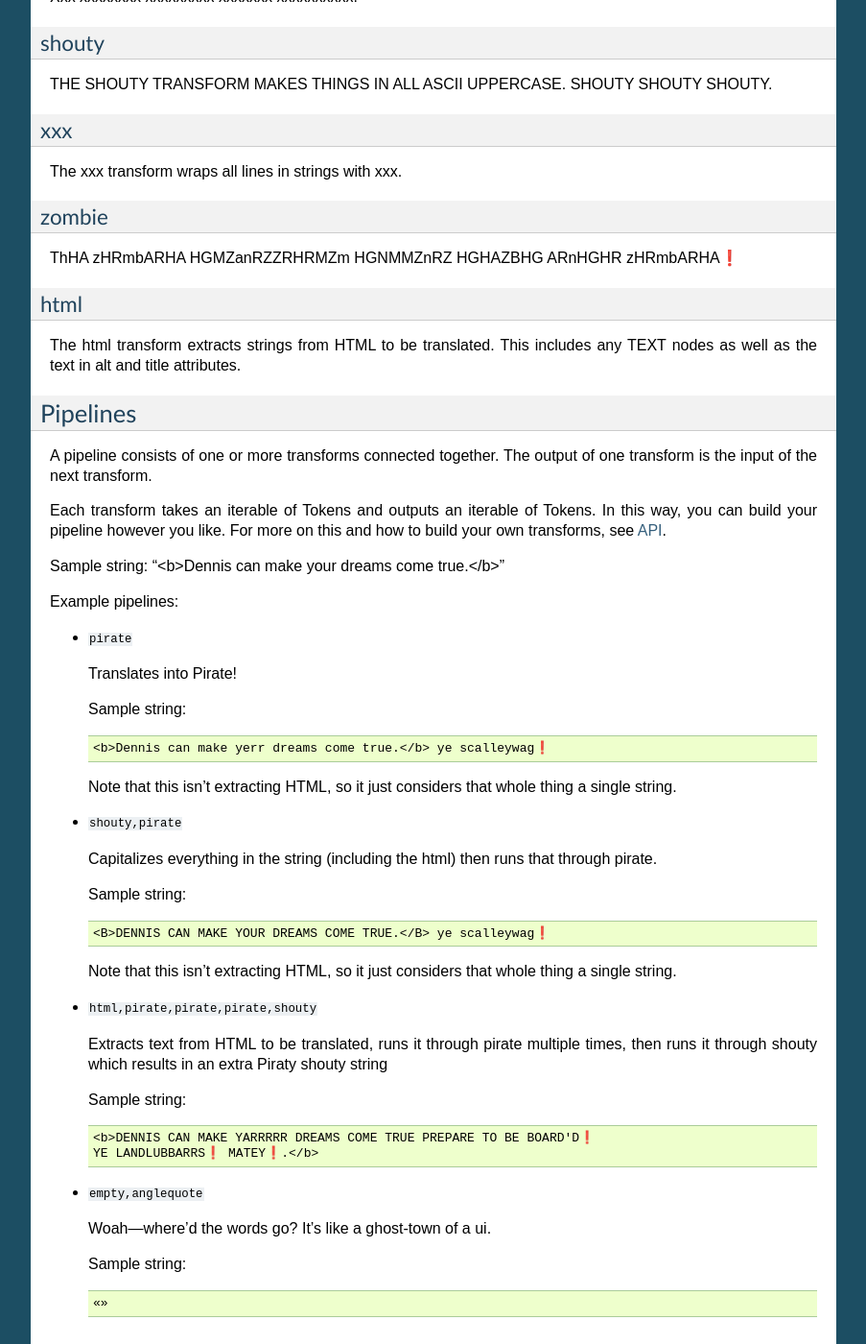
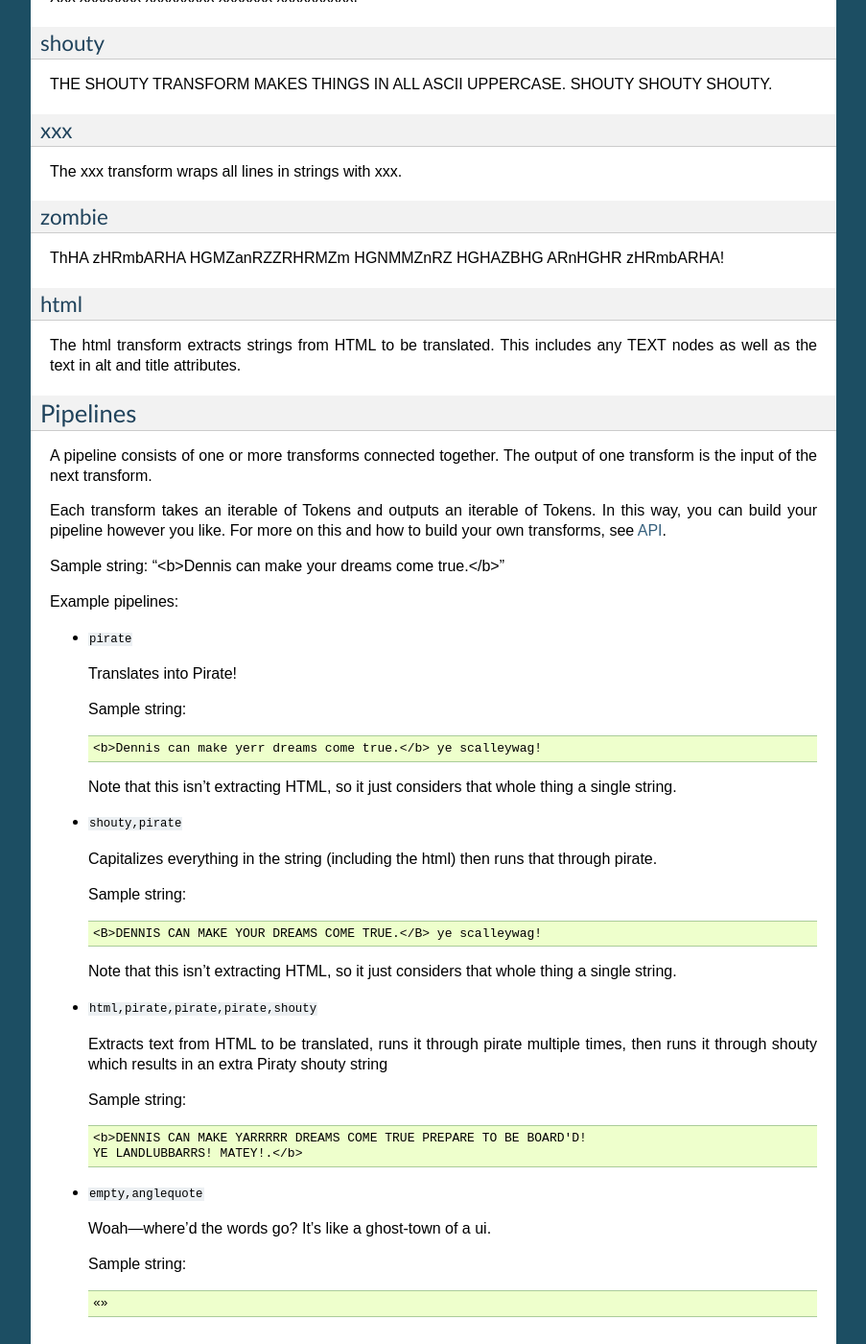
Before and after one commit to mozilla/dennis, a Sphinx documentation site: the page built from docs/translating.rst, in a window 1280 px wide and 1400 px high, scrolled down 2255 px. Shown: the whole window at 96% size, without its empty margins (198-1101 px from the left). Built offline with Sphinx 7.4.7, drawn with Linux system fonts in a browser that asks for light colours; some of the changed text lies outside the part shown.

```diff
--- a/docs/translating.rst
+++ b/docs/translating.rst
@@ -130,7 +130,7 @@ sort of interesting to see a ui with no text in it.
 haha
 ----
 
-Haha❗ Adds "Haha!" before sentences in a string. Haha❗ The exclamation
+Haha! Adds "Haha!" before sentences in a string. Haha! The exclamation
 point is a non-ASCII character, so this is both fun and tests unicode
 handling!
 
@@ -169,7 +169,7 @@ The xxx transform wraps all lines in strings with xxx.
 zombie
 ------
 
-ThHA zHRmbARHA HGMZanRZZRHRMZm HGNMMZnRZ HGHAZBHG ARnHGHR zHRmbARHA❗
+ThHA zHRmbARHA HGMZanRZZRHRMZm HGNMMZnRZ HGHAZBHG ARnHGHR zHRmbARHA!
 
 
 html
@@ -203,7 +203,7 @@ Example pipelines:
 
   Sample string::
 
-      <b>Dennis can make yerr dreams come true.</b> ye scalleywag❗
+      <b>Dennis can make yerr dreams come true.</b> ye scalleywag!
 
   Note that this isn't extracting HTML, so it just considers that
   whole thing a single string.
@@ -215,7 +215,7 @@ Example pipelines:
 
   Sample string::
 
-      <B>DENNIS CAN MAKE YOUR DREAMS COME TRUE.</B> ye scalleywag❗
+      <B>DENNIS CAN MAKE YOUR DREAMS COME TRUE.</B> ye scalleywag!
 
   Note that this isn't extracting HTML, so it just considers that
   whole thing a single string.
@@ -228,8 +228,8 @@ Example pipelines:
 
   Sample string::
 
-      <b>DENNIS CAN MAKE YARRRRR DREAMS COME TRUE PREPARE TO BE BOARD'D❗
-      YE LANDLUBBARRS❗ MATEY❗.</b>
+      <b>DENNIS CAN MAKE YARRRRR DREAMS COME TRUE PREPARE TO BE BOARD'D!
+      YE LANDLUBBARRS! MATEY!.</b>
 
 * ``empty,anglequote``
 
```
